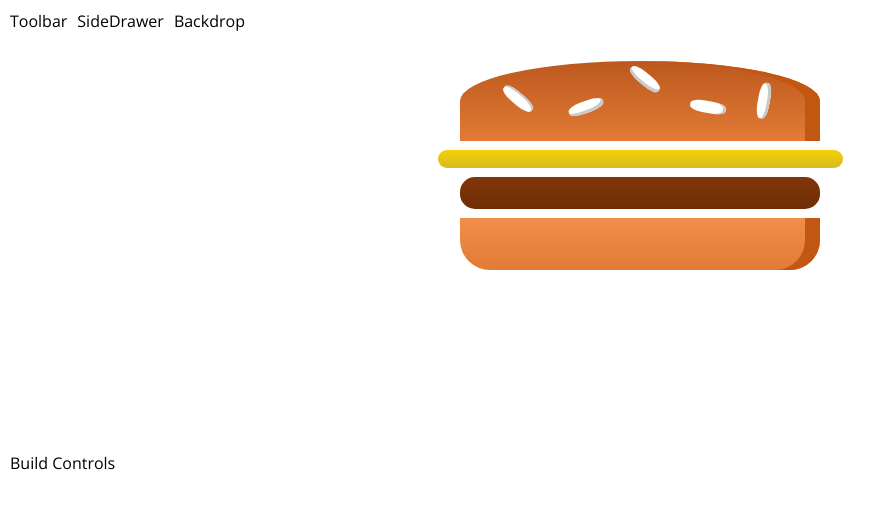
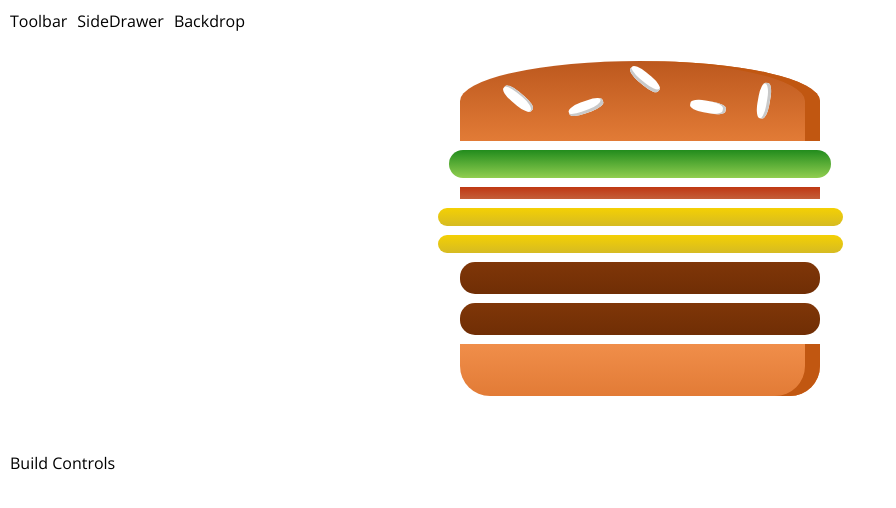
Before and after one commit to du-almeidalima/react-course, a React (Create React App) app: page / in a window 1280 px wide. Shown: the top 508 px of the page, without its empty margins (0-896 px from the left). Built offline with nearby package versions, Linux system fonts and the light colour scheme.

Commit message:
Section 8: Outputting Burger Ingredients Dynamically

```diff
--- a/src/components/Burger/Burger.js
+++ b/src/components/Burger/Burger.js
@@ -3,12 +3,21 @@ import burgerStyle from './Burger.module.css';
 import BurgerIngredient from './BurgerIngredient/BurgerIngredient';
 
 const burger = props => {
+
+  // This code creates an list of ingredients based on type and the amount
+  const ingredientsList = Object.entries(props.ingredients).reduce((acc, curr) => {
+    const repeatedIngredients = [...Array(curr[1])].map((_, i) => (
+        <BurgerIngredient key={curr[0] + i} type={curr[0]}/>
+    ))
+
+    return [...acc, ...repeatedIngredients];
+  }, [])
+
   return (
       <div className={burgerStyle.Burger}>
-        <BurgerIngredient type="bread-top"/>
-        <BurgerIngredient type="cheese"/>
-        <BurgerIngredient type="meat"/>
-        <BurgerIngredient type="bread-bottom"/>
+        <BurgerIngredient type="bread-top" key='bread-top'/>
+        {ingredientsList}
+        <BurgerIngredient type="bread-bottom" key='bread-bottom'/>
       </div>
   )
 }
--- a/src/components/Burger/BurgerIngredient/BurgerIngredient.js
+++ b/src/components/Burger/BurgerIngredient/BurgerIngredient.js
@@ -10,12 +10,14 @@ const createIngredientTemplate = ingredientType => {
   switch (ingredientType) {
     case 'bread-bottom':
       return <div className={burgerIngredientStyle.BreadBottom} />
+    case 'salad':
+      return <div className={burgerIngredientStyle.Salad} />
     case 'meat':
       return <div className={burgerIngredientStyle.Meat} />
     case 'cheese':
       return <div className={burgerIngredientStyle.Cheese} />
     case 'bacon':
-      return <div className={burgerIngredientStyle.Cheese} />
+      return <div className={burgerIngredientStyle.Bacon} />
     case 'bread-top':
       return (
           <div className={burgerIngredientStyle.BreadTop}>
--- a/src/containers/BurgerBuilder/BurgerBuilder.js
+++ b/src/containers/BurgerBuilder/BurgerBuilder.js
@@ -3,10 +3,19 @@ import Burger from '../../components/Burger/Burger'
 
 export default class BurgerBuilder extends Component {
 
+  state = {
+    ingredients: {
+      salad: 1,
+      bacon: 1,
+      cheese: 2,
+      meat: 2
+    }
+  }
+
   render() {
     return (
       <Fragment>
-        <Burger />
+        <Burger ingredients={this.state.ingredients}/>
         <div>Build Controls</div>
       </Fragment>
     )
```
